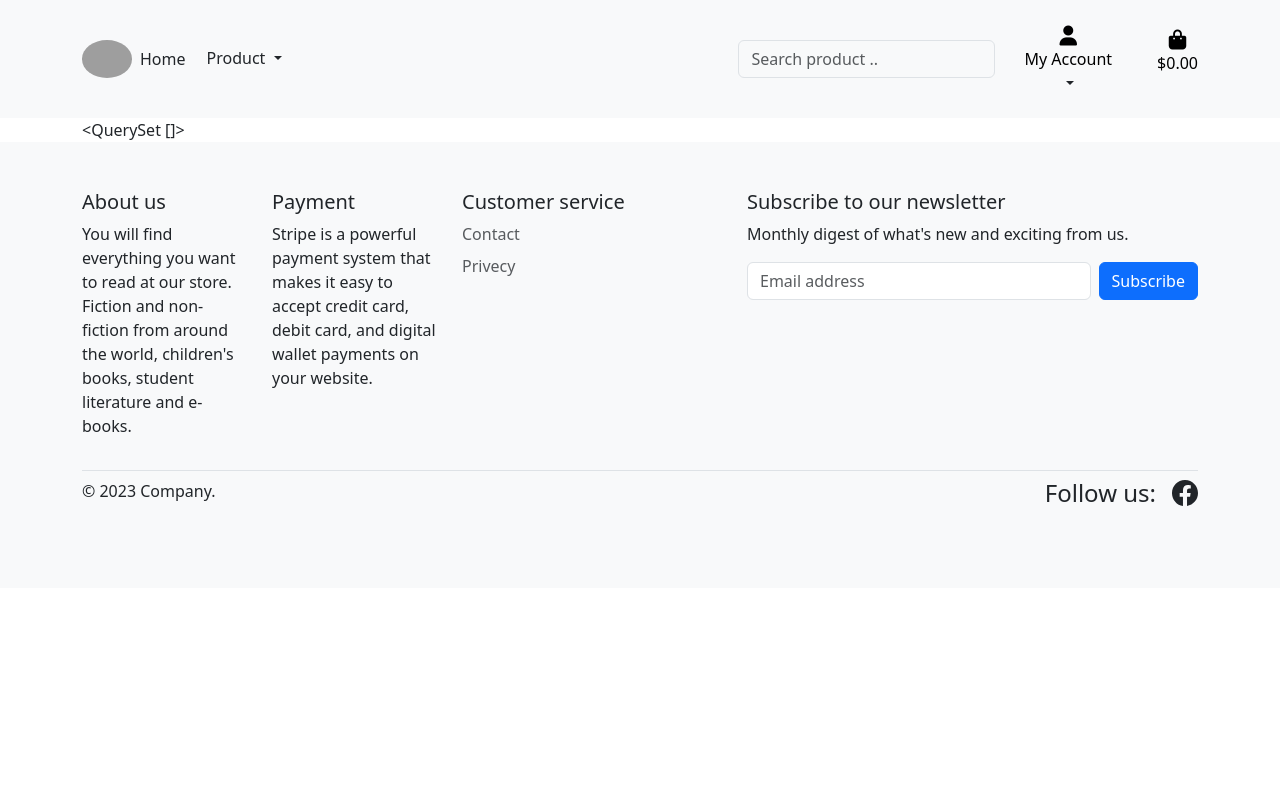
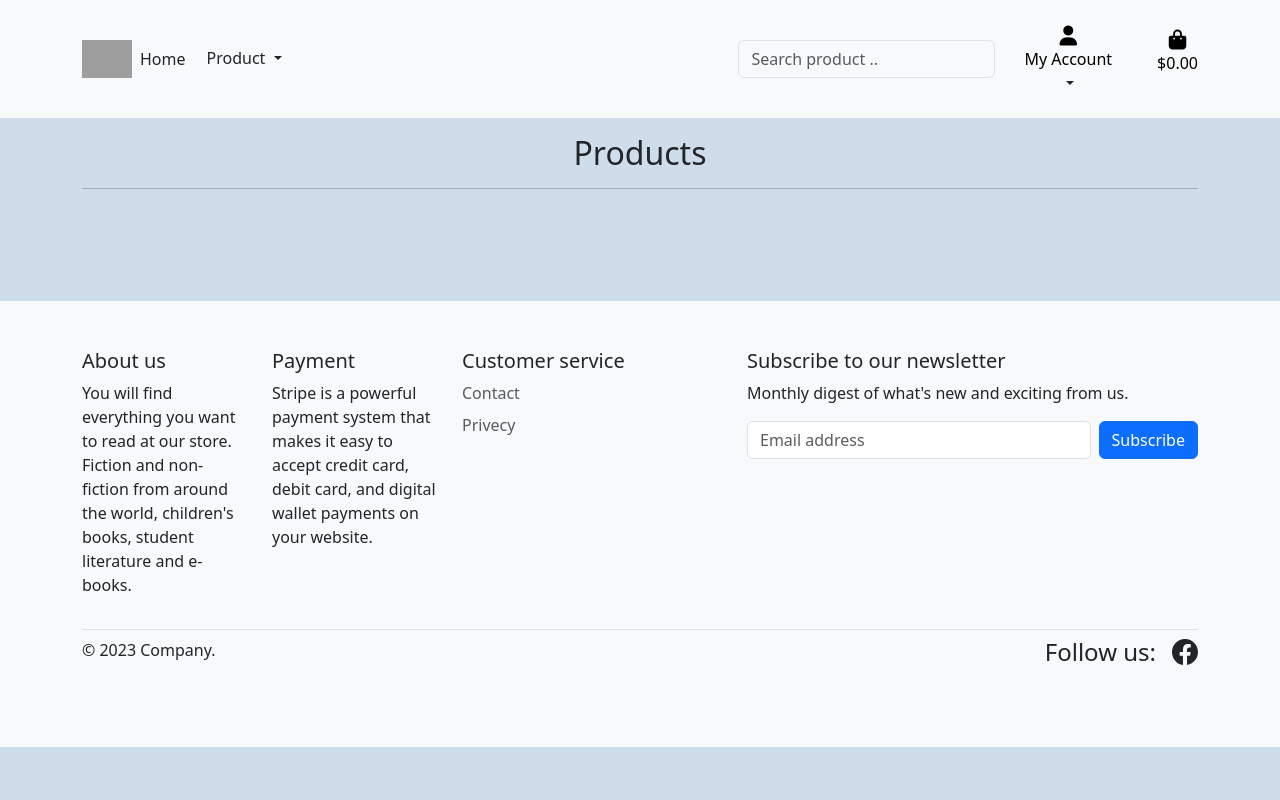
Before and after one commit to mamuzaan/Portfolio_MS5_Bookstore, a Django app: page /products/ in a window 1280 px wide. Run offline with Django 3.2, Linux system fonts and the light colour scheme; data that the repository does not hold is empty; some libraries are stand-ins or nearby versions; grey boxes are pictures that could not be loaded.

Commit message:
Added image to media, product page template, css, and update product model image and home page template

```diff
--- a/bookstore23/urls.py
+++ b/bookstore23/urls.py
@@ -23,4 +23,7 @@ urlpatterns = [
     path('accounts/', include('allauth.urls')),
     path('', include('store.urls')),
     path('products/', include('products.urls', namespace='products')),
-] + static(settings.MEDIA_URL, document_root=settings.MEDIA_ROOT)
+]
+
+if settings.DEBUG:
+    urlpatterns += static(settings.MEDIA_URL, document_root=settings.MEDIA_ROOT)
--- a/products/models.py
+++ b/products/models.py
@@ -23,7 +23,7 @@ class Product(models.Model):
     title = models.CharField(max_length=255)
     author = models.CharField(max_length=255, default='admin')
     description = models.TextField(blank=True)
-    image = models.ImageField(null=True, blank=True)
+    image = models.ImageField(null=True, blank=True, default='default.png')
     image_url = models.URLField(max_length=1024, null=True, blank=True)
     slug = models.SlugField(max_length=255)
     price = models.DecimalField(max_digits=4, decimal_places=2)
--- a/products/templates/products/products.html
+++ b/products/templates/products/products.html
@@ -10,12 +10,40 @@
 {% endblock %}
 
 {% block content %}
-<div class="overlay"></div>
 <div class="container">
     <div class="row">
         <div class="col">
-            {{ products }}
+            <div class="col text-center mt-3">
+                <h2>Products</h2>
+                <hr class="featurette-divider">
+            </div>
         </div>
+    </div>
+    <div class="album py-5">
+        <div class="container">
+          <div class="row row-cols-1 row-cols-sm-2 row-cols-md-5 g-3">
+            {% for product in products %}
+            <div class="col">
+              <div class="card shadow-sm">
+                {% if product.image %}
+                <a href="">
+                <img class="card-img-top img-fluid" src="{{ product.image.url }}" alt="{{ product.name }}">
+                </a>
+                {% endif %}
+                <div class="card-body">
+                  <p class="card-text">
+                    <a class="text-dark text-decoration-none" href="{{ products.get_absolute_url }}">{{ product.title }}</a>
+                  </p>
+                  <div class="d-flex justify-content-between align-items-center">
+                    <small class="text-muted">Price: ${{ product.price }}</small>
+                  </div>
+                </div>
+              </div>
+            </div>
+            {% endfor %}
+          </div>
+        </div>
+      </div>
     </div>
 </div>
 {% endblock %}
--- a/static/css/base.css
+++ b/static/css/base.css
@@ -6,16 +6,6 @@ body {
     background-color: rgb(207, 220, 233);
 }
 
-img {
+.william {
     border-radius: 50%;
 }
-
-.overlay {
-    height: 100%;
-    width: 100%;
-    top: 0;
-    left: 0;
-    position: fixed;
-    background: white;
-    z-index: -1;
-}
--- a/store/templates/store/index.html
+++ b/store/templates/store/index.html
@@ -35,19 +35,19 @@
     <div class="container marketing">
         <div class="row">
             <div class="col-lg-4">
-                <div class="text-center"><img src="https://upload.wikimedia.org/wikipedia/commons/thumb/a/a2/Shakespeare.jpg/480px-Shakespeare.jpg" alt="William Shakespeare" style="width:150px" class="mx-auto"></div>
+                <div class="text-center"><img src="https://upload.wikimedia.org/wikipedia/commons/thumb/a/a2/Shakespeare.jpg/480px-Shakespeare.jpg" alt="William Shakespeare" style="width:150px" class="mx-auto william"></div>
                 <h2 class="fw-normal">William Shakespeare</h2>
                 <p>Shakespearean Tragedies and Comedies: The Genius of William Shakespeare.</p>
                 <p>Do you want to buy book about Shakespeare <a class="btn btn-secondary" href="#"> Click here</a></p>
             </div>
             <div class="col-lg-4">
-                <div class="text-center"><img src="https://upload.wikimedia.org/wikipedia/commons/thumb/6/6d/Carl_Van_Vechten_-_William_Faulkner.jpg/480px-Carl_Van_Vechten_-_William_Faulkner.jpg" alt="William Faulkner" style="width:140px" class="mx-auto"></div>
+                <div class="text-center"><img src="https://upload.wikimedia.org/wikipedia/commons/thumb/6/6d/Carl_Van_Vechten_-_William_Faulkner.jpg/480px-Carl_Van_Vechten_-_William_Faulkner.jpg" alt="William Faulkner" style="width:140px" class="mx-auto william"></div>
                 <h2 class="fw-normal">William Faulkner</h2>
                 <p>The Nobel Laureate: A Celebration of Faulkner's Literary Achievements.</p>
                 <p>Do you want to buy book about William Faulkner <a class="btn btn-secondary" href="#"> Click here</a></p>
             </div>
             <div class="col-lg-4">
-                <div class="text-center"><img src="https://upload.wikimedia.org/wikipedia/commons/thumb/e/ef/Jane_Austen_%28chopped%29.jpg/480px-Jane_Austen_%28chopped%29.jpg" alt="Jane Austen" style="width:160px" class="mx-auto"></div>
+                <div class="text-center"><img src="https://upload.wikimedia.org/wikipedia/commons/thumb/e/ef/Jane_Austen_%28chopped%29.jpg/480px-Jane_Austen_%28chopped%29.jpg" alt="Jane Austen" style="width:160px" class="mx-auto william"></div>
                 <h2 class="fw-normal">Jane Austen</h2>
                 <p>Sense and Sensibility: The Themes and Style of Jane Austen's Novels.</p>
                 <p>Do you want to buy book about Jane Austen <a class="btn btn-secondary" href="#"> Click here</a></p>
```
Also changed, not shown: media/Henry_James.jpg (added), media/Jane_austen.jpg (added), media/Shakespeare.jpg (added), media/default.png (added), products/migrations/0002_alter_product_image.py (added).
